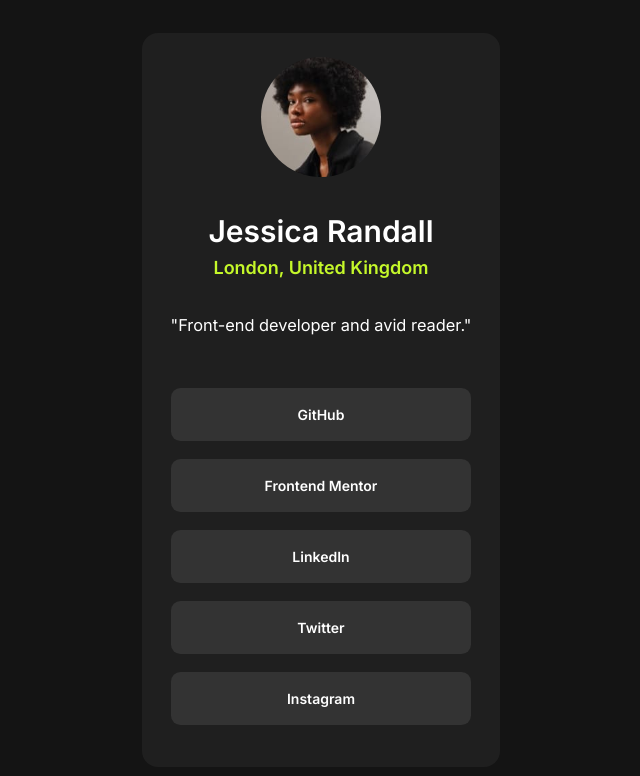
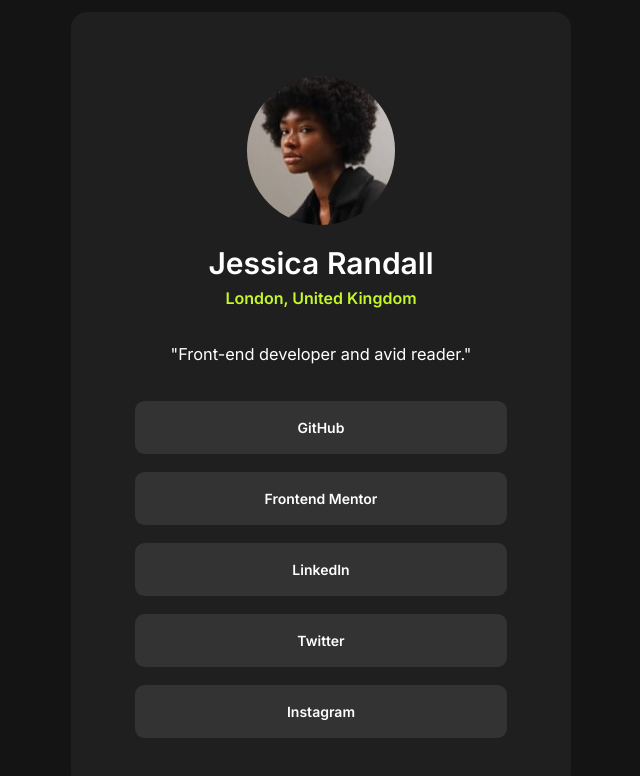
Before and after one commit to mirndlazaro/social-links-profile, a plain HTML site: page index.html in a window 1280 px wide. Shown: the whole page, without its empty margins (319-959 px from the left). Drawn offline with Linux system fonts and the light colour scheme.

Commit message:
feat: adjust width in responsive page

```diff
--- a/style.css
+++ b/style.css
@@ -26,7 +26,7 @@
     4. Improve text rendering
   */
 body {
-   display: flex;
+    display: flex;
    justify-content: center;
    align-items: center;
    height: 100vh;
@@ -83,31 +83,38 @@
 }
 
 article {
-    display: flex;
-    flex-direction: column;
-    justify-content: center;
-    align-items: center;
+    display: grid;
+    justify-items: center;
     text-align: center;
 
-    max-width: 700px;
-    gap: 2rem;
+    width:400px;
+    gap: 1rem;
     padding: 1.5rem 1.8rem;
     border-radius: 1rem;
     background-color: var(--dark-grey);
 }
 
 article > picture {
-    display: flex;
     width: 40%;
 }
 
 article > picture > img {
+    left: auto;
     border-radius: 100%;
 }
 
 @media (min-width: 500px) {
     article {
-        max-width: auto;
+        width: 500px;
+        padding: 2rem 4rem;
+    }
+
+    article > picture {
+        margin-top: 2rem;
+    }
+
+    .cards-links {
+        width: 90%
     }
 }
 
@@ -116,7 +123,7 @@
 }
 
 h2 {
-    font-size: 18px;
+    font-size: 16px;
     color: var(--green);
 }
 
@@ -127,6 +134,7 @@
 
 .cards-links {
     width: 100%;
+
 }
 
 ul {
```
